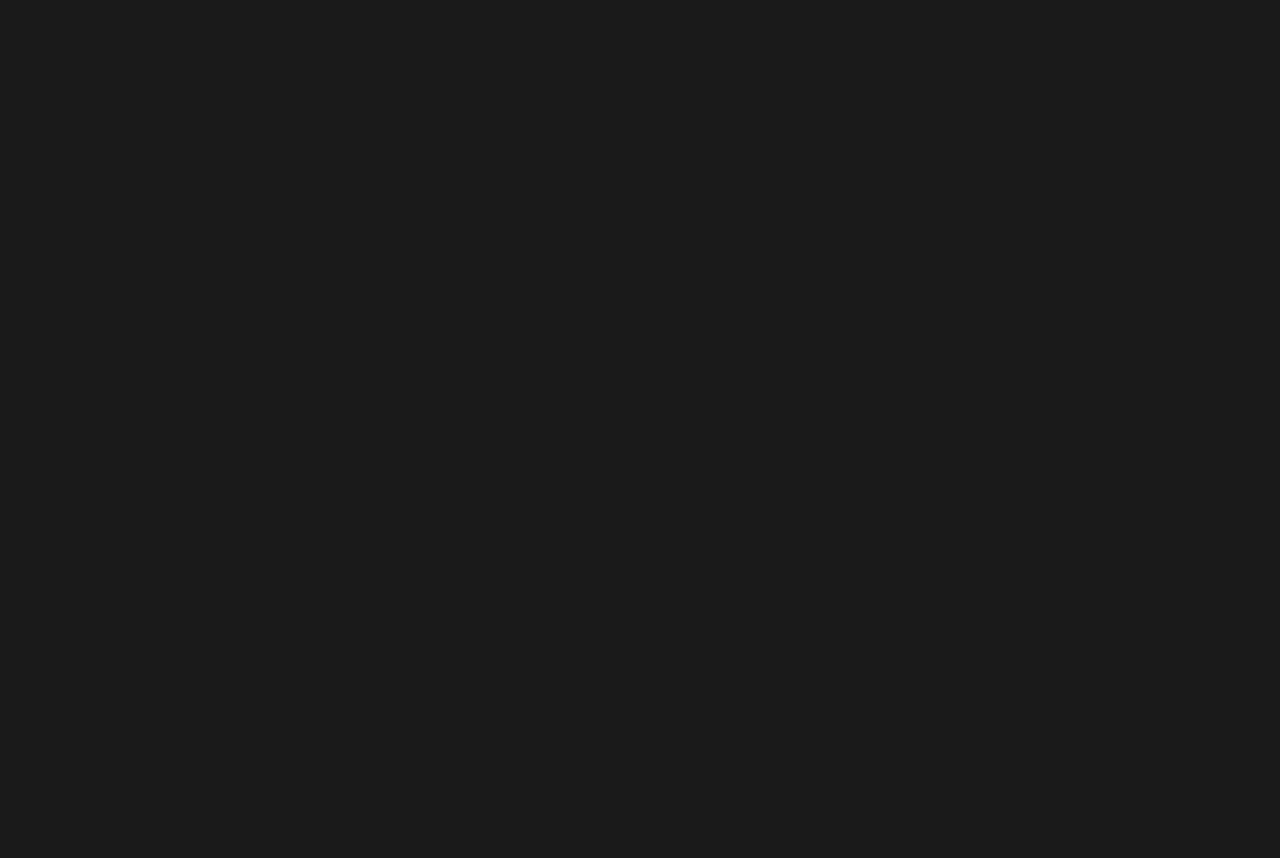
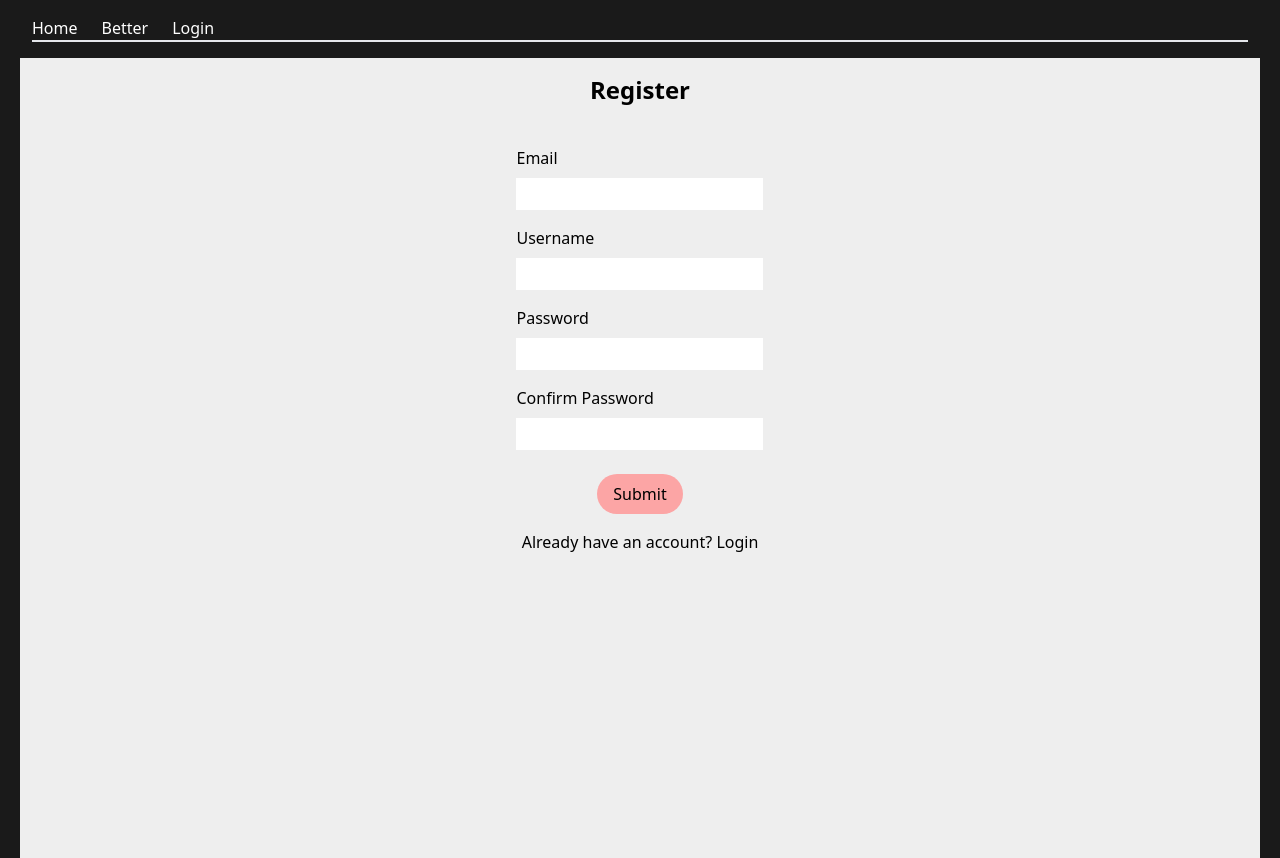
Before and after one commit to a-jwc/nicenoise, a React (Create React App) app: page /register in a window 1280 px wide. Before the commit this address had no page. Before the commit the page ends 800 px from the top, so only its background shows below. Built offline with nearby package versions, Linux system fonts and the light colour scheme.

Commit message:
add login and reg routes; cookie jwt working

```diff
--- a/src/components/Navbar.tsx
+++ b/src/components/Navbar.tsx
@@ -3,14 +3,17 @@ import { Link } from "react-router-dom";
 export const Navbar = () => {
 	return (
 		<>
-			<nav className="my-4 ml-8">
-				<ul className="flex flex-row gap-6 text-white border-b-2">
+			<nav className="my-4 mx-8 border-b-2">
+				<ul className="flex flex-row gap-6 text-white">
 					<li>
 						<Link to="/">Home</Link>
 					</li>
 					<li>
 						<Link to="/better">Better</Link>
 					</li>
+          <li>
+            <Link to="/login">Login</Link>
+          </li>
 				</ul>
 			</nav>
 		</>
--- /dev/null
+++ b/src/components/Register.tsx
@@ -0,0 +1,134 @@
+import { useState } from "react";
+import { Link, useLocation, useNavigate } from "react-router-dom";
+import Container from "./Container";
+
+interface targetProp {
+	target: {
+		value: string;
+	};
+}
+
+export const Register = () => {
+	const [state, setState] = useState({
+		username: "",
+		email: "",
+		password: "",
+		confirmPassword: "",
+	});
+
+	let navigate = useNavigate();
+	let location = useLocation();
+	let from = location.pathname;
+
+	const onChange = (e: React.ChangeEvent<HTMLInputElement>) => {
+		setState({ ...state, [e.target.name]: e.target.value });
+	};
+
+	const handleSubmit = (event: any) => {
+		event.preventDefault();
+
+		const data = new FormData(event.currentTarget);
+		let credentials = {
+			email: data.get("email"),
+			username: data.get("username"),
+			password: data.get("password"),
+		};
+
+		console.log(credentials);
+
+		if (state.password !== state.confirmPassword) {
+			alert("Passwords do not match");
+			throw Error("Passwords do not match");
+		}
+
+		fetch("http://localhost:8000/auth/register", {
+			mode: "cors",
+			method: "POST",
+			headers: {
+				"Content-Type": "application/json",
+			},
+			body: JSON.stringify(credentials),
+		})
+			.then((resp) => {
+				if (!resp.ok) {
+					throw Error("Could not fetch data");
+				}
+				return resp.json();
+			})
+			.then((res) => {
+				console.log(res);
+				if (res.success === true) {
+					console.log("Login successful");
+					navigate("/", { replace: true });
+				}
+			}).catch((err) => {
+        throw Error("Error:", err)
+      });
+	};
+
+	return (
+		<Container>
+			<main className="bg-eggshell h-screen">
+				<h1 className="text-center text-2xl font-bold p-4">Register</h1>
+				<div className="mx-auto my-4">
+					<form className="form" onSubmit={handleSubmit}>
+						<label className="form-field">
+							Email
+							<input
+								type="text"
+								name="email"
+								value={state.email}
+								onChange={onChange}
+								className="input-field"
+								required
+							/>
+						</label>
+						<label className="form-field">
+							Username
+							<input
+								type="text"
+								name="username"
+								value={state.username}
+								onChange={onChange}
+								className="input-field"
+								required
+							/>
+						</label>
+						<label className="form-field">
+							Password
+							<input
+								type="password"
+								name="password"
+								value={state.password}
+								onChange={onChange}
+								className="input-field"
+								required
+							/>
+						</label>
+						<label className="form-field">
+							Confirm Password
+							<input
+								type="password"
+								name="confirmPassword"
+								value={state.confirmPassword}
+								onChange={onChange}
+								className="input-field"
+								required
+							/>
+						</label>
+						<input type="submit" value="Submit" className="submit" />
+					</form>
+				</div>
+				<Registered />
+			</main>
+		</Container>
+	);
+};
+
+const Registered = () => {
+	return (
+		<div className="text-center mt-4">
+			Already have an account? <Link to="/login">Login</Link>
+		</div>
+	);
+};
--- a/src/index.css
+++ b/src/index.css
@@ -3,9 +3,23 @@
 @tailwind utilities;
 
 @layer components {
+	.submit {
+		@apply rounded-full bg-red-300 mx-auto px-4 py-2 mt-4 hover:cursor-pointer;
+	}
 
+	.form-field {
+		@apply my-2 self-center flex flex-col;
+	}
+
+	.input-field {
+		@apply mt-2 px-2 py-1;
+	}
+
+	.form {
+		@apply flex flex-col w-1/3 mx-auto;
+	}
 }
 
 html {
-  background-color: #1a1a1a;
+	background-color: #1a1a1a;
 }
--- a/src/index.tsx
+++ b/src/index.tsx
@@ -5,13 +5,19 @@ import App from "./App";
 import reportWebVitals from "./reportWebVitals";
 import { BrowserRouter as Router, Routes, Route } from "react-router-dom";
 import { SoundBetter } from "./routes/SoundBetter";
+import { Login } from "./routes/Login";
+import { Home } from "./routes/Home";
+import { Register } from "./components/Register";
 
 ReactDOM.render(
 	<React.StrictMode>
 		<Router>
 			<Routes>
 				<Route path="/" element={<App />}>
+					<Route path="/" element={<Home />} />
 					<Route path="better" element={<SoundBetter />} />
+					<Route path="login" element={<Login />} />
+					<Route path="register" element={<Register />} />
 				</Route>
 			</Routes>
 		</Router>
--- a/src/interfaces/interface.ts
+++ b/src/interfaces/interface.ts
@@ -1,4 +1,9 @@
 import * as Tone from "tone";
+import { ReactNode } from "react";
+
+export interface ChildrenProps {
+	children: ReactNode;
+}
 
 export interface PlayerContainer {
 	player: Tone.Player;
--- /dev/null
+++ b/src/routes/Login.tsx
@@ -0,0 +1,104 @@
+import { useState } from "react";
+import { Link, useLocation, useNavigate } from "react-router-dom";
+import Container from "../components/Container";
+
+interface targetProp {
+	target: {
+		value: string;
+	};
+}
+
+export const Login = () => {
+	const [username, setUsername] = useState("");
+	const [password, setPassword] = useState("");
+	let navigate = useNavigate();
+	let location = useLocation();
+	let from = location.pathname;
+
+	const onUsernameChange = ({ target: { value } }: targetProp) => {
+		setUsername(value);
+	};
+
+	const onPasswordChange = ({ target: { value } }: targetProp) => {
+		setPassword(value);
+	};
+
+	const handleSubmit = (event: React.FormEvent<HTMLFormElement>) => {
+		event.preventDefault();
+
+		const data = new FormData(event.currentTarget);
+		let credentials = {
+			username: data.get("username"),
+			password: data.get("password"),
+		};
+		console.log(credentials);
+
+		fetch("http://localhost:8000/auth/login", {
+			mode: "cors",
+			method: "POST",
+			headers: {
+				"Content-Type": "application/json",
+			},
+			body: JSON.stringify(credentials),
+			credentials: "include",
+		})
+			.then((resp) => {
+				if (!resp.ok) {
+					throw Error("Could not fetch data");
+				}
+				return resp.json();
+			})
+			.then((res) => {
+				console.log(res);
+				if (res.success === true) {
+					console.log("Login successful");
+					navigate("/", { replace: true });
+				}
+			})
+			.catch((err) => {
+				throw Error("Error:", err);
+			});
+	};
+
+	return (
+		<Container>
+			<main className="bg-eggshell h-screen">
+				<h1 className="text-center text-2xl font-bold p-4">Login</h1>
+				<div className="mx-auto my-4">
+					<form className="form" onSubmit={handleSubmit}>
+						<label className="form-field">
+							Username
+							<input
+								type="text"
+								name="username"
+								value={username}
+								onChange={onUsernameChange}
+								className="input-field"
+							/>
+						</label>
+						<label className="form-field">
+							Password
+							<input
+								type="password"
+								name="password"
+								value={password}
+								onChange={onPasswordChange}
+								className="input-field"
+							/>
+						</label>
+						<input type="submit" value="Submit" className="submit" />
+					</form>
+				</div>
+				<NotRegistered />
+			</main>
+		</Container>
+	);
+};
+
+const NotRegistered = () => {
+	return (
+		<div className="text-center mt-4">
+			Don't have an account? <Link to="/register">Create an account</Link>
+		</div>
+	);
+};
```
